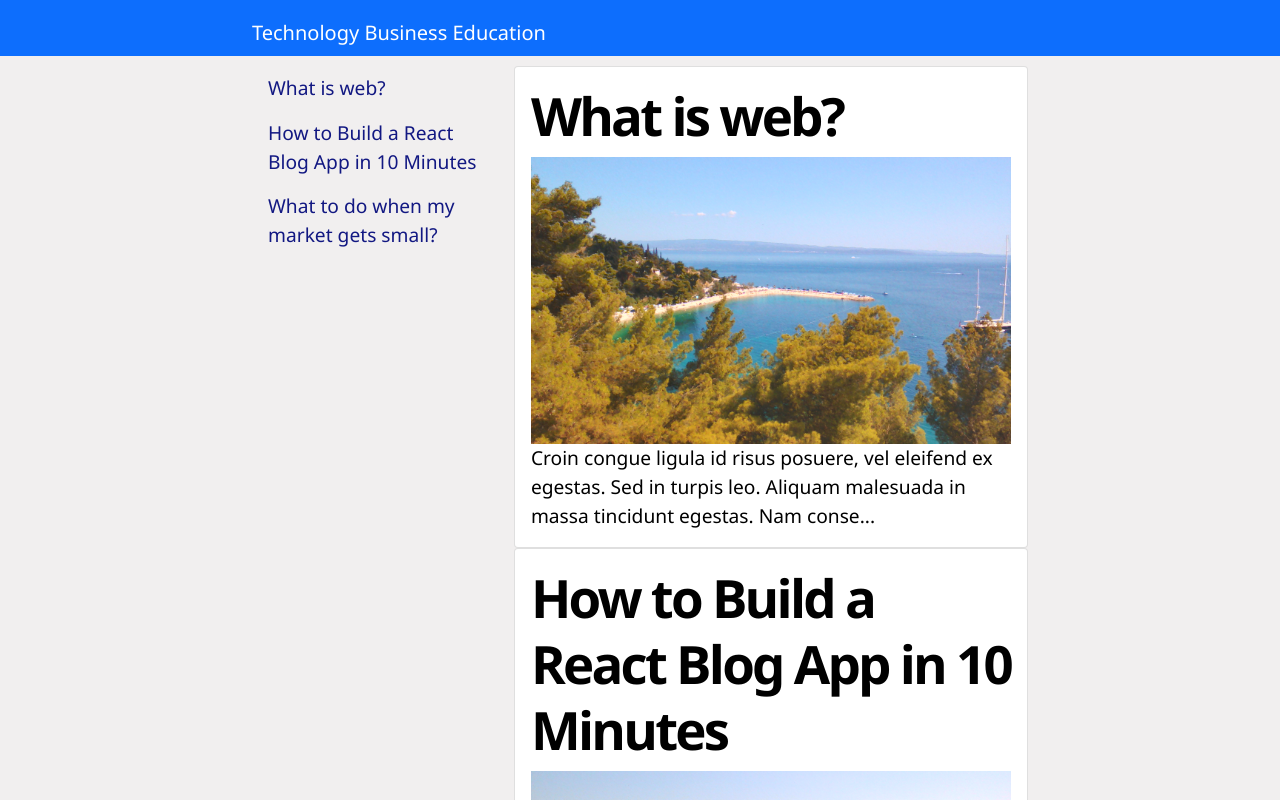
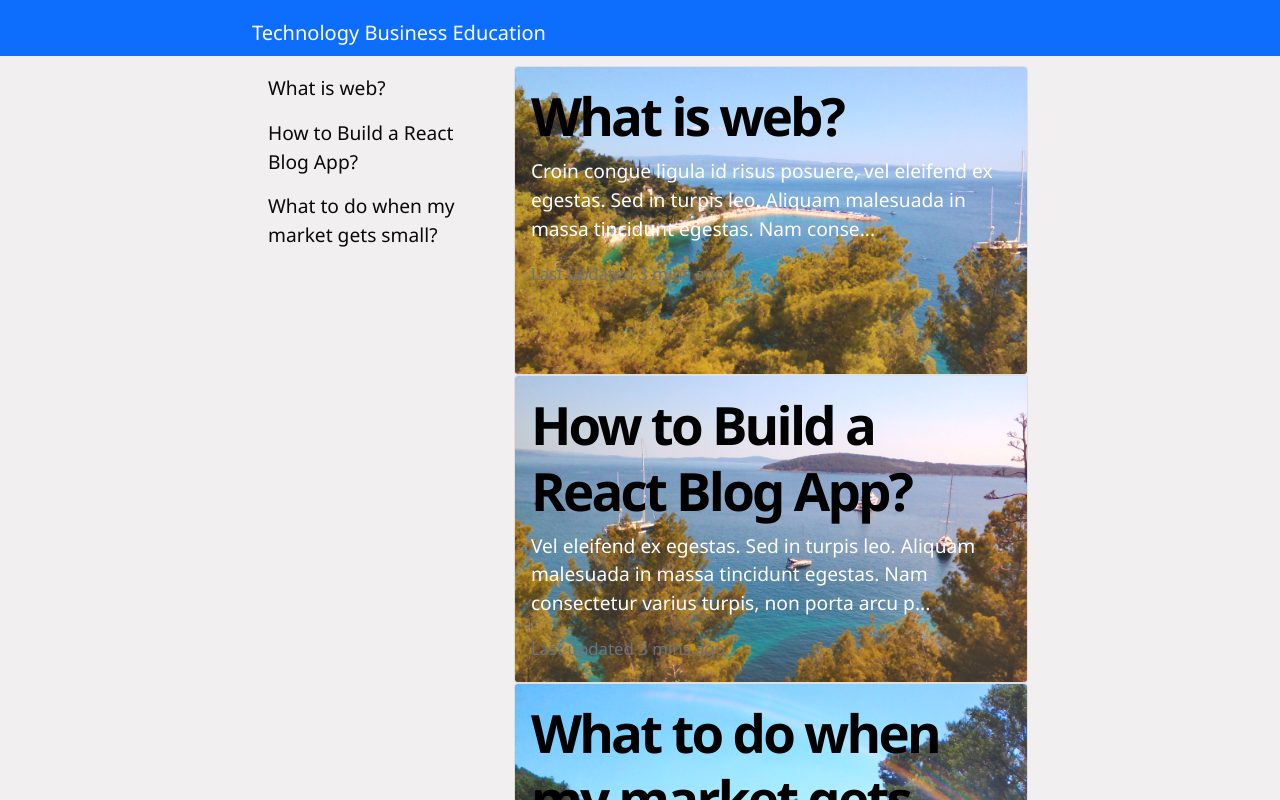
Before and after one commit to ivicakartelo/app7, a React (Create React App) app: page / in a window 1280 px wide. Shown: the top 800 px of the page. Built offline with nearby package versions, Linux system fonts and the light colour scheme.

Commit message:
Reactstrap NavBar Card CardImgOverlay CardImg

```diff
--- a/src/App.css
+++ b/src/App.css
@@ -47,8 +47,8 @@ a:visited {color:#000000; text-decoration:none;}
 a:hover {color:#000000; text-decoration:underline;}
 a:active {color:#b4c34f; text-decoration:none;}
 */
-a:link { text-decoration: none; color:rgb(18, 24, 130); }
-a:visited { text-decoration: none; color:rgb(18, 24, 130); }
+a:link { text-decoration: none; color:rgb(9, 9, 10); }
+a:visited { text-decoration: none; color:rgb(11, 9, 9); }
 a:focus { text-decoration: none; color:rgb(191, 20, 45); }
 a:hover, a:active { text-decoration: none; color:rgb(247, 7, 163) }
 
--- a/src/components/HomePage.js
+++ b/src/components/HomePage.js
@@ -1,28 +1,35 @@
 import React from 'react';
 import blogpostsData from './blogposts-data';
 import { Link } from 'react-router-dom';
-import { Card, CardText, CardTitle, Nav, NavItem, NavLink } from 'reactstrap';
+import { Card, CardText, CardTitle, Nav, NavItem, NavLink,
+        CardImgOverlay, CardImg } from 'reactstrap';
 
 function BlogpostsMenu({ blogposts }) {
     return (
     <>
     {blogposts.map((post) =>
     <div key={post.id}>
-
-        <Card
-        body
-        color=""
-        outline
-        >
+    <Card inverse>
+        <CardImg
+        alt="Card image cap"
+        src={post.image}
+        width="100%"
+        />
+        <CardImgOverlay>
             <Link to={`/${post.id}`}>
             <CardTitle tag="h1">
                 {post.heading}
             </CardTitle>
             </Link>
-        <img src={post.image} />
             <CardText>
             {post.blogpost[0].substring(0, 150)}...
             </CardText>
+            <CardText>
+            <small className="text-muted">
+                Last updated 3 mins ago
+            </small>
+            </CardText>
+        </CardImgOverlay>
     </Card>
     </div>
     )}
--- a/src/components/blogposts-data.js
+++ b/src/components/blogposts-data.js
@@ -24,7 +24,7 @@ const blogposts = [
         ]
     },    {
         id: '2',
-        heading: 'How to Build a React Blog App in 10 Minutes',
+        heading: 'How to Build a React Blog App?',
         image: 'assets/images/2.jpg',
         blogpost: [
             `Vel eleifend ex egestas. Sed in turpis leo. Aliquam malesuada in massa tincidunt egestas. Nam consectetur varius turpis,
@@ -68,7 +68,6 @@ const blogposts = [
             consequat quam. Vivamus accumsan dui in facilisis aliquet.`,
         ]
     },
-
 ];
 
 export default blogposts;
```
Also changed, not shown: public/assets/images/5.png (added). Lines whose indentation alone changed are shown as unchanged.
